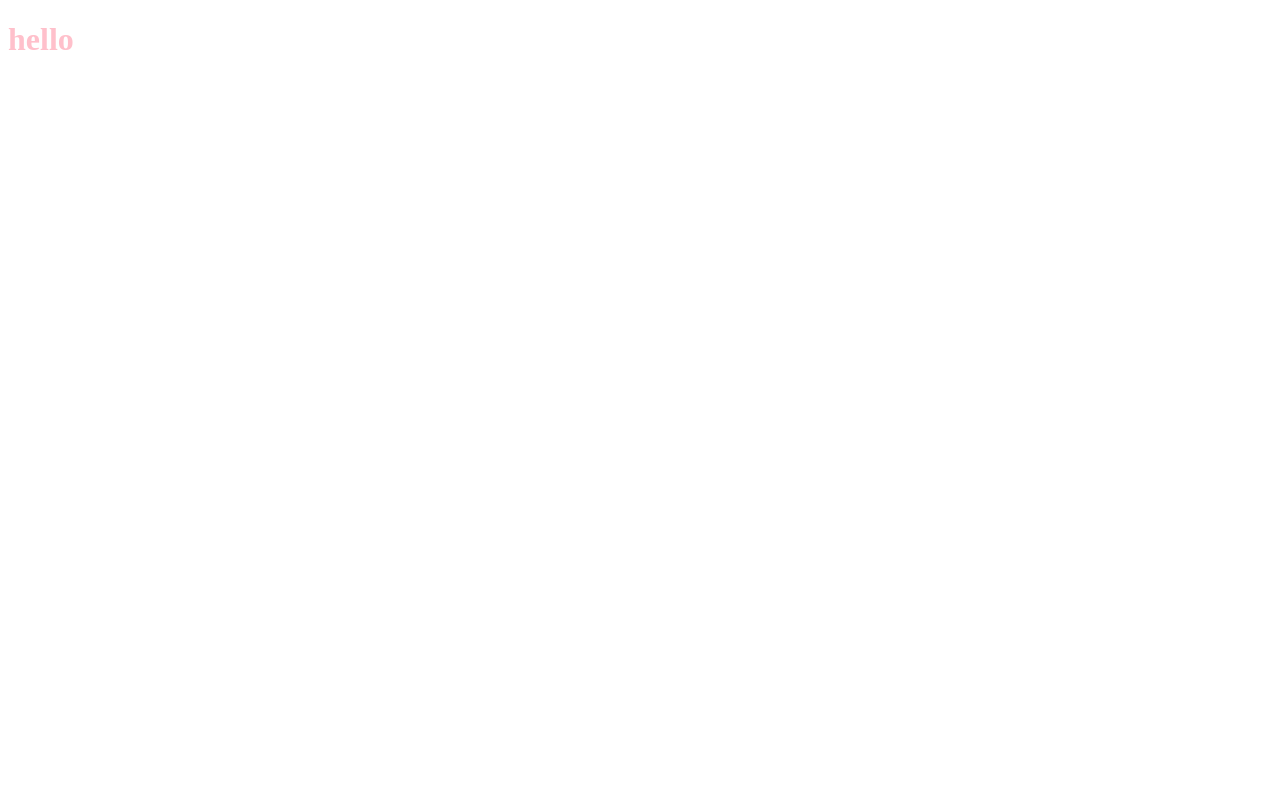
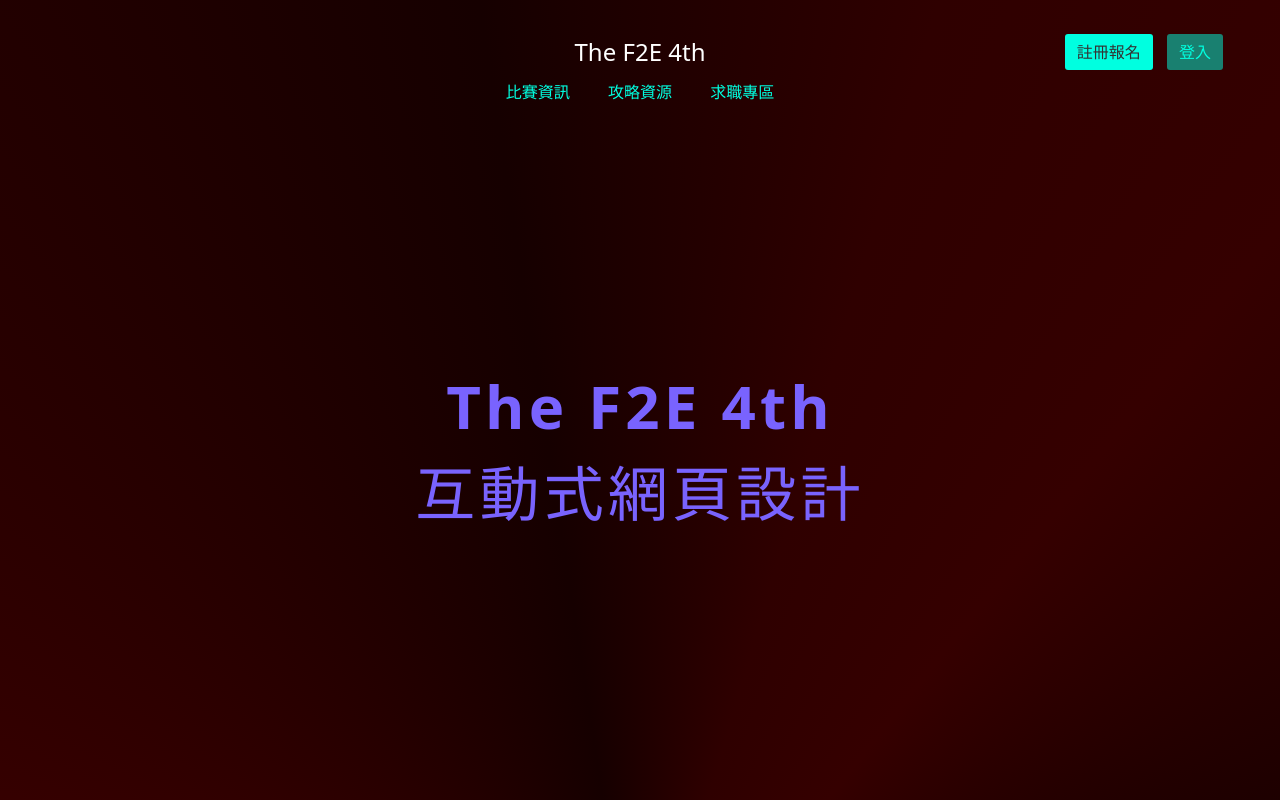
Before and after one commit to huangshihyu/thef2e, a plain HTML site: page index.html in a window 1280 px wide. Shown: the top 800 px of the page. Drawn offline with nearby package versions, Linux system fonts and the light colour scheme.

Commit message:
css init setting and add header style

```diff
--- a/index.html
+++ b/index.html
@@ -1,15 +1,42 @@
 <!DOCTYPE html>
 <html lang="en">
-<head>
-  <meta charset="UTF-8">
-  <meta http-equiv="X-UA-Compatible" content="IE=edge">
-  <meta name="viewport" content="width=device-width, initial-scale=1.0">
-  <link rel="stylesheet" href="css/main.css">
-  <title>Document</title>
-</head>
-<body>
-  <header>
-    <h1>hello</h1>
-  </header>
-</body>
+  <head>
+    <meta charset="UTF-8" />
+    <meta http-equiv="X-UA-Compatible" content="IE=edge" />
+    <meta name="viewport" content="width=device-width, initial-scale=1.0" />
+    <link rel="stylesheet" href="css/reset.css" />
+    <script src="https://cdn.tailwindcss.com"></script>
+    <link rel="stylesheet" href="css/main.css" />
+
+    <title>The F2E 4th</title>
+  </head>
+  <body>
+    <header class="fixed">
+      <div class="text-center title-area">
+        <h1 class="text-center m-2 mt-1 title">The F2E 4th</h1>
+        <button>比賽資訊</button>
+        <button>攻略資源</button>
+        <button>求職專區</button>
+      </div>
+      <div class="login-area absolute">
+        <button class="button button-primary">註冊報名</button>
+        <button class="button button-secondary">登入</button>
+      </div>
+    </header>
+    <section class="flex items-center justify-center text-center">
+      <h1><span>The F2E 4th</span><br />互動式網頁設計</h1>
+    </section>
+    <section class="flex items-center justify-center">
+      <div id="my-element">這個用來測試的</div>
+    </section>
+    <script
+      src="https://code.jquery.com/jquery-3.6.0.min.js"
+      integrity="sha256-/xUj+3OJU5yExlq6GSYGSHk7tPXikynS7ogEvDej/m4="
+      crossorigin="anonymous"
+    ></script>
+    <script src="https://cdnjs.cloudflare.com/ajax/libs/gsap/3.11.3/gsap.min.js"></script>
+    <script src="https://cdnjs.cloudflare.com/ajax/libs/gsap/3.11.3/ScrollTrigger.min.js"></script>
+    <script src="./js/paroller.js"></script>
+    <script src="./js/index.js"></script>
+  </body>
 </html>
--- /dev/null
+++ b/js/index.js
@@ -0,0 +1,50 @@
+$('#my-element').paroller({
+  factor: 0.5,
+  factorXs: 0.2,
+  type: 'foreground',
+  direction: 'vertical',
+});
+// start
+
+$(document).ready(() => {
+  // let p = 0,
+  //   t = 0;
+
+  // $(window).scroll(() => {
+  //   p = $(this).scrollTop();
+
+  //   if (t < p) {
+  //     console.log('下');
+  //     document.getElementById('title').classList.remove('hide');
+  //   } else {
+  //     console.log('上');
+  //     document.getElementById('title').classList.add('hide');
+  //   }
+
+  //   setTimeout(() => {
+  //     t = p;
+  //   }, 0);
+  // });
+
+  const showTitle = gsap
+    .from('.title', {
+      opacity: 0,
+      duration: 1,
+    })
+    .progress(1);
+  const titleMove = gsap
+    .from('.title-area', {
+      y: -40,
+      duration: 1,
+    })
+    .progress(1);
+
+  ScrollTrigger.create({
+    start: 'top top',
+    end: 99999,
+    onUpdate: (self) => {
+      self.direction === -1 ? showTitle.play() : showTitle.reverse();
+      self.direction === -1 ? titleMove.play() : titleMove.reverse();
+    },
+  });
+});
--- /dev/null
+++ b/js/paroller.js
@@ -0,0 +1,218 @@
+/**
+ * jQuery plugin paroller.js v1.4.7
+ * https://github.com/tgomilar/paroller.js
+ * preview: https://tgomilar.github.io/paroller/
+ * author: Tanja Gomilar
+ **/
+(function (factory) {
+  'use strict';
+  if (typeof define === 'function' && define.amd) {
+    define('parollerjs', ['jquery'], factory);
+  } else if (typeof module === 'object' && typeof module.exports === 'object') {
+    module.exports = factory(require('jquery'));
+  } else {
+    factory(jQuery);
+  }
+})(function ($) {
+  'use strict';
+
+  var working = false;
+  var scrollAction = function () {
+    working = false;
+  };
+
+  var setDirection = {
+    bgVertical: function (elem, bgOffset) {
+      return elem.css({ 'background-position': 'center ' + -bgOffset + 'px' });
+    },
+    bgHorizontal: function (elem, bgOffset) {
+      return elem.css({ 'background-position': -bgOffset + 'px' + ' center' });
+    },
+    vertical: function (elem, elemOffset, transition, oldTransform) {
+      oldTransform === 'none' ? (oldTransform = '') : true;
+      return elem.css({
+        '-webkit-transform': 'translateY(' + elemOffset + 'px)' + oldTransform,
+        '-moz-transform': 'translateY(' + elemOffset + 'px)' + oldTransform,
+        transform: 'translateY(' + elemOffset + 'px)' + oldTransform,
+        transition: transition,
+        'will-change': 'transform',
+      });
+    },
+    horizontal: function (elem, elemOffset, transition, oldTransform) {
+      oldTransform === 'none' ? (oldTransform = '') : true;
+      return elem.css({
+        '-webkit-transform': 'translateX(' + elemOffset + 'px)' + oldTransform,
+        '-moz-transform': 'translateX(' + elemOffset + 'px)' + oldTransform,
+        transform: 'translateX(' + elemOffset + 'px)' + oldTransform,
+        transition: transition,
+        'will-change': 'transform',
+      });
+    },
+  };
+
+  var setMovement = {
+    factor: function (elem, width, options) {
+      var dataFactor = elem.data('paroller-factor');
+      var factor = dataFactor ? dataFactor : options.factor;
+      if (width < 576) {
+        var dataFactorXs = elem.data('paroller-factor-xs');
+        var factorXs = dataFactorXs ? dataFactorXs : options.factorXs;
+        return factorXs ? factorXs : factor;
+      } else if (width <= 768) {
+        var dataFactorSm = elem.data('paroller-factor-sm');
+        var factorSm = dataFactorSm ? dataFactorSm : options.factorSm;
+        return factorSm ? factorSm : factor;
+      } else if (width <= 1024) {
+        var dataFactorMd = elem.data('paroller-factor-md');
+        var factorMd = dataFactorMd ? dataFactorMd : options.factorMd;
+        return factorMd ? factorMd : factor;
+      } else if (width <= 1200) {
+        var dataFactorLg = elem.data('paroller-factor-lg');
+        var factorLg = dataFactorLg ? dataFactorLg : options.factorLg;
+        return factorLg ? factorLg : factor;
+      } else if (width <= 1920) {
+        var dataFactorXl = elem.data('paroller-factor-xl');
+        var factorXl = dataFactorXl ? dataFactorXl : options.factorXl;
+        return factorXl ? factorXl : factor;
+      } else {
+        return factor;
+      }
+    },
+    bgOffset: function (offset, factor) {
+      return Math.round(offset * factor);
+    },
+    transform: function (offset, factor, windowHeight, height) {
+      return Math.round((offset - windowHeight / 2 + height) * factor);
+    },
+  };
+
+  var clearPositions = {
+    background: function (elem) {
+      return elem.css({ 'background-position': 'unset' });
+    },
+    foreground: function (elem) {
+      return elem.css({
+        transform: 'unset',
+        transition: 'unset',
+      });
+    },
+  };
+
+  $.fn.paroller = function (options) {
+    var windowHeight = $(window).height();
+    var documentHeight = $(document).height();
+
+    // default options
+    var options = $.extend(
+      {
+        factor: 0, // - to +
+        factorXs: 0, // - to +
+        factorSm: 0, // - to +
+        factorMd: 0, // - to +
+        factorLg: 0, // - to +
+        factorXl: 0, // - to +
+        transition: 'translate 0.1s ease', // CSS transition
+        type: 'background', // foreground
+        direction: 'vertical', // horizontal
+      },
+      options,
+    );
+
+    return this.each(function () {
+      var $this = $(this);
+      var width = $(window).width();
+      var offset = $this.offset().top;
+      var height = $this.outerHeight();
+
+      var dataType = $this.data('paroller-type');
+      var dataDirection = $this.data('paroller-direction');
+      var dataTransition = $this.data('paroller-transition');
+      var oldTransform = $this.css('transform');
+
+      var transition = dataTransition ? dataTransition : options.transition;
+      var type = dataType ? dataType : options.type;
+      var direction = dataDirection ? dataDirection : options.direction;
+      var factor = 0;
+      var bgOffset = setMovement.bgOffset(offset, factor);
+      var transform = setMovement.transform(offset, factor, windowHeight, height);
+
+      if (type === 'background') {
+        if (direction === 'vertical') {
+          setDirection.bgVertical($this, bgOffset);
+        } else if (direction === 'horizontal') {
+          setDirection.bgHorizontal($this, bgOffset);
+        }
+      } else if (type === 'foreground') {
+        if (direction === 'vertical') {
+          setDirection.vertical($this, transform, transition, oldTransform);
+        } else if (direction === 'horizontal') {
+          setDirection.horizontal($this, transform, transition, oldTransform);
+        }
+      }
+
+      $(window).on('resize', function () {
+        var scrolling = $(this).scrollTop();
+        width = $(window).width();
+        offset = $this.offset().top;
+        height = $this.outerHeight();
+        factor = setMovement.factor($this, width, options);
+        bgOffset = Math.round(offset * factor);
+        transform = Math.round((offset - windowHeight / 2 + height) * factor);
+
+        if (!working) {
+          window.requestAnimationFrame(scrollAction);
+          working = true;
+        }
+
+        if (type === 'background') {
+          clearPositions.background($this);
+          if (direction === 'vertical') {
+            setDirection.bgVertical($this, bgOffset);
+          } else if (direction === 'horizontal') {
+            setDirection.bgHorizontal($this, bgOffset);
+          }
+        } else if (type === 'foreground' && scrolling <= documentHeight) {
+          clearPositions.foreground($this);
+          if (direction === 'vertical') {
+            setDirection.vertical($this, transform, transition);
+          } else if (direction === 'horizontal') {
+            setDirection.horizontal($this, transform, transition);
+          }
+        }
+      });
+
+      $(window).on('scroll', function () {
+        var scrolling = $(this).scrollTop();
+        var scrollTop = $(document).scrollTop();
+
+        if (scrollTop === 0) {
+          factor = 0;
+        } else {
+          factor = setMovement.factor($this, width, options);
+        }
+
+        bgOffset = Math.round((offset - scrolling) * factor);
+        transform = Math.round((offset - windowHeight / 2 + height - scrolling) * factor);
+
+        if (!working) {
+          window.requestAnimationFrame(scrollAction);
+          working = true;
+        }
+
+        if (type === 'background') {
+          if (direction === 'vertical') {
+            setDirection.bgVertical($this, bgOffset);
+          } else if (direction === 'horizontal') {
+            setDirection.bgHorizontal($this, bgOffset);
+          }
+        } else if (type === 'foreground' && scrolling <= documentHeight) {
+          if (direction === 'vertical') {
+            setDirection.vertical($this, transform, transition, oldTransform);
+          } else if (direction === 'horizontal') {
+            setDirection.horizontal($this, transform, transition, oldTransform);
+          }
+        }
+      });
+    });
+  };
+});
--- a/scss/_var.scss
+++ b/scss/_var.scss
@@ -1 +1,3 @@
-$main-green:#00FFE0
+$main-green: #00ffe0;
+$main-purple: #7963fe;
+$gray1: #333;
--- a/scss/main.scss
+++ b/scss/main.scss
@@ -1,6 +1,81 @@
-@import "_var";
-header{
-  h1{
-    color:pink
+@import '_var';
+body {
+  background: conic-gradient(
+    from 180deg at 50% 57.62%,
+    #000237 -14.95deg,
+    #000000 27.9deg,
+    #0e0034 57.28deg,
+    #370000 107.08deg,
+    #160000 171.16deg,
+    #2f0000 196.12deg,
+    #350000 218.37deg,
+    #000000 288.84deg,
+    #000123 324.86deg,
+    #000237 345.05deg,
+    #000000 387.9deg
+  );
+  color: #fff;
+}
+
+header {
+  padding: 34px 0 0 0;
+  width: 100%;
+  top: 0;
+  h1 {
+    color: #fff;
+    font-weight: 500;
+    font-size: 24px;
+    line-height: 28px;
+  }
+  .login-area {
+    top: 34px;
+    right: 52px;
+    .button {
+      font-size: 16px;
+      line-height: 36px;
+      padding: 0 12px;
+      border-radius: 3px;
+      margin: 0 5px;
+      &.button-primary {
+        background-color: $main-green;
+        color: $gray1;
+      }
+      &.button-secondary {
+        color: $main-green;
+        background-color: rgba(0, 255, 224, 0.5);
+      }
+    }
+  }
+
+  button {
+    color: $main-green;
+    line-height: 36px;
+    padding: 0 2px;
+    margin: 0 15px;
+  }
+  // .title {
+  //   transition: 0.6s;
+  //   opacity: 1;
+  //   transform: translateY(0px);
+  //   &.hide {
+  //     display: none;
+  //     opacity: 0;
+  //     transform: translateY(-40px);
+  //   }
+  // }
+}
+section {
+  height: 900px;
+
+  h1 {
+    color: $main-purple;
+    font-weight: 400;
+    font-size: 60px;
+    line-height: 87px;
+    letter-spacing: 0.07em;
+    span {
+      font-weight: 700;
+      line-height: 71px;
+    }
   }
 }
--- /dev/null
+++ b/scss/reset.scss
@@ -0,0 +1,123 @@
+html,
+body,
+div,
+span,
+applet,
+object,
+iframe,
+h1,
+h2,
+h3,
+h4,
+h5,
+h6,
+p,
+blockquote,
+pre,
+a,
+abbr,
+acronym,
+address,
+big,
+cite,
+code,
+del,
+dfn,
+em,
+img,
+ins,
+kbd,
+q,
+s,
+samp,
+small,
+strike,
+strong,
+sub,
+sup,
+tt,
+var,
+b,
+u,
+i,
+center,
+dl,
+dt,
+dd,
+ol,
+ul,
+li,
+fieldset,
+form,
+label,
+legend,
+table,
+caption,
+tbody,
+tfoot,
+thead,
+tr,
+th,
+td,
+article,
+aside,
+canvas,
+details,
+embed,
+figure,
+figcaption,
+footer,
+header,
+hgroup,
+menu,
+nav,
+output,
+ruby,
+section,
+summary,
+time,
+mark,
+audio,
+video {
+  margin: 0;
+  padding: 0;
+  border: 0;
+  font-size: 100%;
+  font: inherit;
+  vertical-align: baseline;
+}
+article,
+aside,
+details,
+figcaption,
+figure,
+footer,
+header,
+hgroup,
+menu,
+nav,
+section {
+  display: block;
+}
+body {
+  line-height: 1;
+}
+ol,
+ul {
+  list-style: none;
+}
+blockquote,
+q {
+  quotes: none;
+}
+blockquote:before,
+blockquote:after,
+q:before,
+q:after {
+  content: '';
+  content: none;
+}
+table {
+  border-collapse: collapse;
+  border-spacing: 0;
+}
```
Also changed, not shown: css/main.css, css/reset.css (added).
